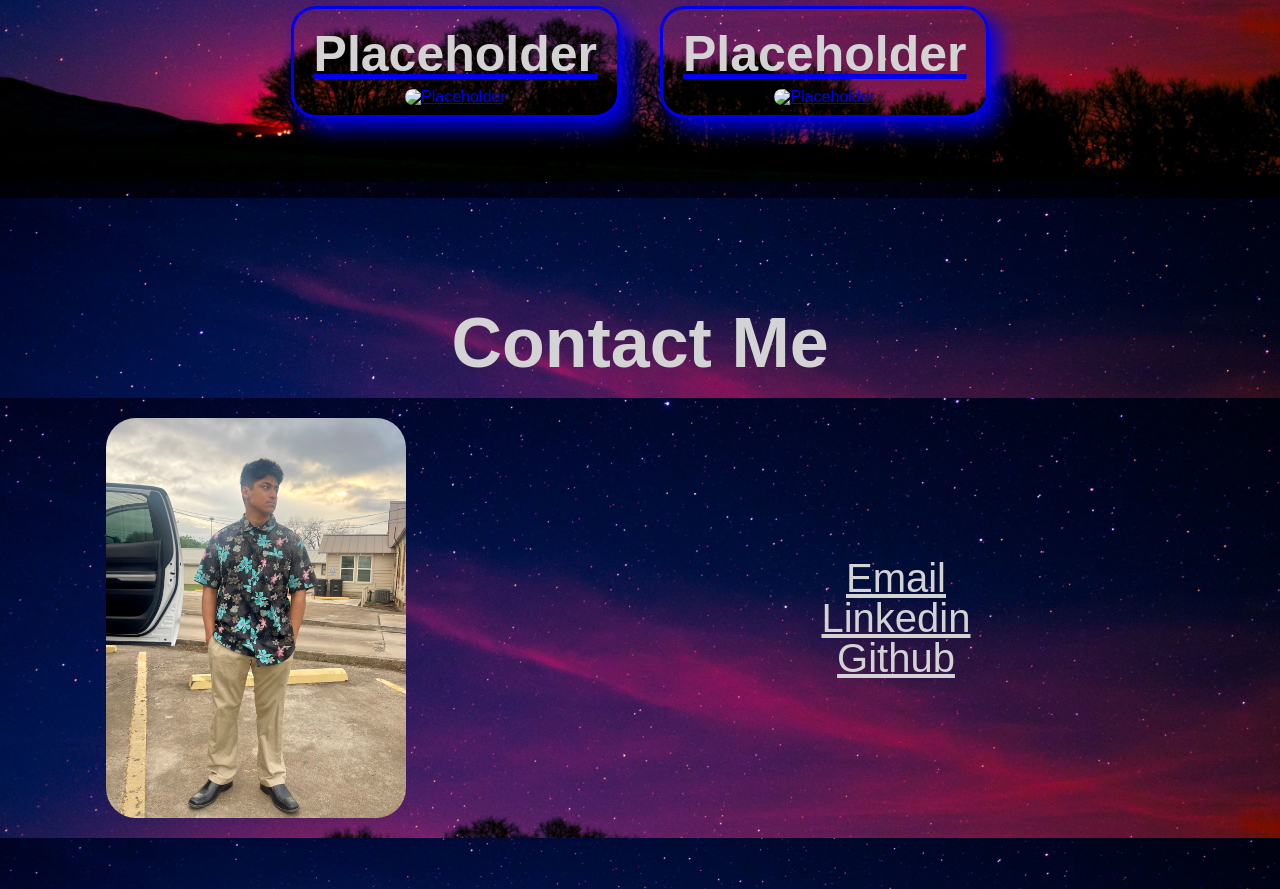
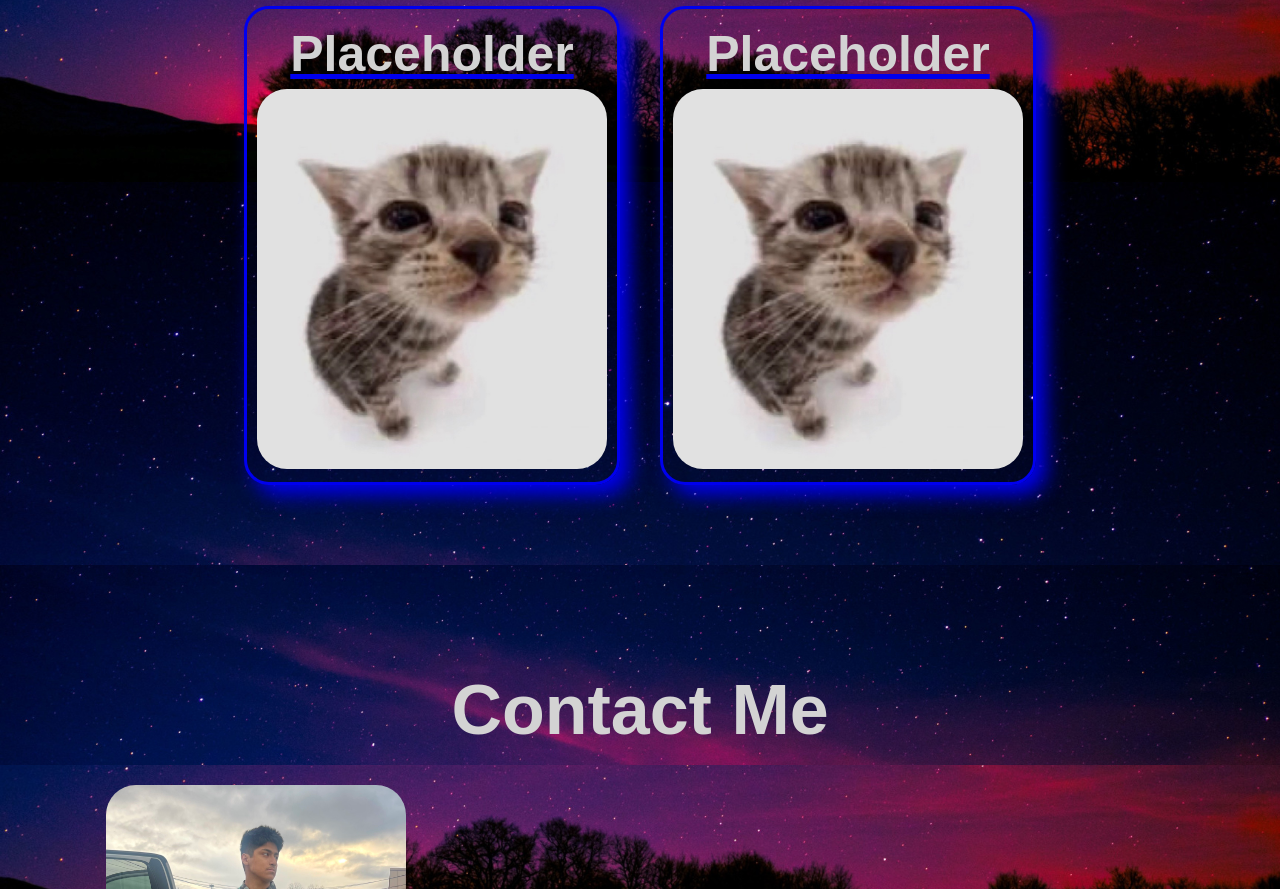
Before and after one commit to nubsu/About-Me-v1, a plain HTML site: page index.html in a window 1280 px wide. Shown: the part 1418-2307 px from the top of the page. Drawn offline with Linux system fonts and the light colour scheme; the site is published under a folder, as on GitHub Pages, so addresses that start at the root find nothing.

Commit message:
fixed image not loading

```diff
--- a/index.html
+++ b/index.html
@@ -4,7 +4,7 @@
     <meta charset="UTF-8">
     <meta name="viewport" content="width=device-width, initial-scale=1.0">
     <title>Domingo Ornelas</title>
-    <link href="./assets/images/IMG_0424.JPG">
+    <link rel="icon" href="./assets/images/IMG_0424.JPG">
     <link rel="stylesheet" href="./assets/css/reset.css"/>
     <link rel="stylesheet" href="./assets/css/style.css"/>
 </head>
@@ -42,13 +42,13 @@
             <a href="https://github.com/nubsu/Horiseon-Social-Solution-Services">
                 <div class="app">
                 <h1>Placeholder</h1>
-                <img src="/assets/images/IMG_0424.JPG" alt="Placeholder">
+                <img src="./assets/images/IMG_0424.JPG" alt="Placeholder">
                 </div>
             </a>
             <a href="https://github.com/nubsu/Horiseon-Social-Solution-Services">
                 <div class="app">
                 <h1>Placeholder</h1>
-                <img src="/assets/images/IMG_0424.JPG" alt="Placeholder">
+                <img src="./assets/images/IMG_0424.JPG" alt="Placeholder">
                 </div>
             </a>
         </div>
```
